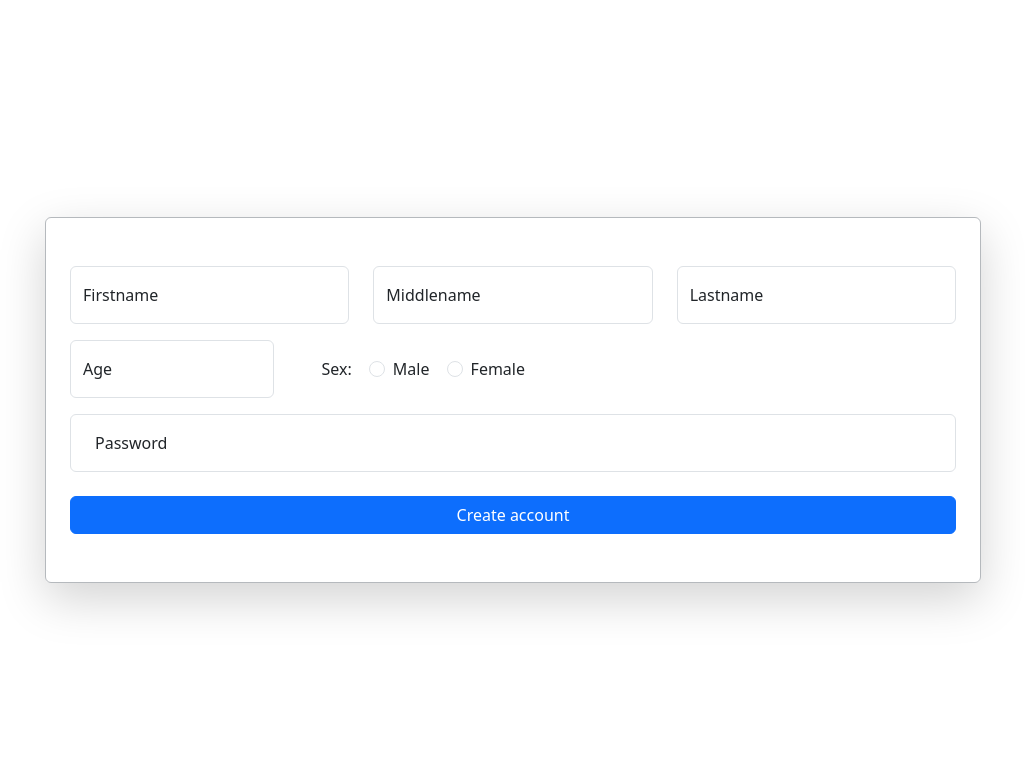
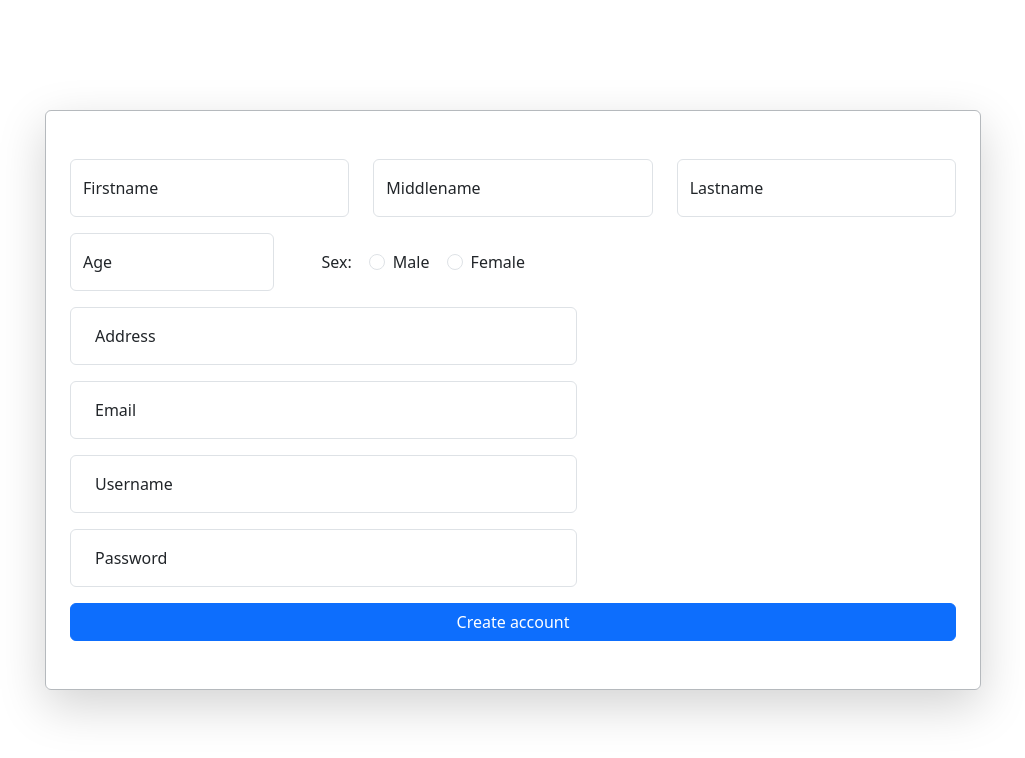
Before and after one commit to AlwinJun/hospital-appointment-system, a PHP site: page /user/sign-up.php in a window 1280 px wide. Shown: the top 758 px of the page, without its empty margins (127-1152 px from the left). Run offline with PHP 8.4, Linux system fonts and the light colour scheme.

Commit message:
Update sign in add dashboard

```diff
--- a/inc/header.php
+++ b/inc/header.php
@@ -5,6 +5,8 @@
     <meta http-equiv="X-UA-Compatible" content="IE=edge">
     <meta name="viewport" content="width=device-width, initial-scale=1.0">
     <link href="https://cdn.jsdelivr.net/npm/bootstrap@5.3.0-alpha1/dist/css/bootstrap.min.css" rel="stylesheet" integrity="sha384-GLhlTQ8iRABdZLl6O3oVMWSktQOp6b7In1Zl3/Jr59b6EGGoI1aFkw7cmDA6j6gD" crossorigin="anonymous">
+
+    <link rel="stylesheet" href="https://cdn.jsdelivr.net/npm/bootstrap-icons@1.10.3/font/bootstrap-icons.css">
     <title>Appointment System</title>
 </head>
 <body>
--- a/user/sign-up.php
+++ b/user/sign-up.php
@@ -42,11 +42,26 @@
           </div>
         </div>
 
-
-          <div class="form-floating mb-4">
-            <input type="text" class="form-control" id="password" placeholder="Enter your password">
-            <label for="password" class="ps-4 fw-light">Password</label>
+        <div class="row">
+          <div class="col-7">
+            <div class="form-floating mb-3">
+              <input type="text" class="form-control" id="address" placeholder="Enter your address">
+              <label for="address" class="ps-4 fw-light">Address</label>
+            </div>
+            <div class="form-floating mb-3">
+              <input type="text" class="form-control" id="emial" placeholder="Enter your emial">
+              <label for="emial" class="ps-4 fw-light">Email</label>
+            </div>
+            <div class="form-floating mb-3">
+              <input type="text" class="form-control" id="Username" placeholder="Enter your Username">
+              <label for="Username" class="ps-4 fw-light">Username</label>
+            </div>
+            <div class="form-floating mb-3">
+              <input type="password" class="form-control" id="password" placeholder="Enter your password">
+              <label for="password" class="ps-4 fw-light">Password</label>
+            </div>
           </div>
+        </div>
 
           <div class="d-grid">
                 <button class="btn btn-primary">Create account</button>
```
Also changed, not shown: admin/dashboard.php (added, +36 -0 lines).
